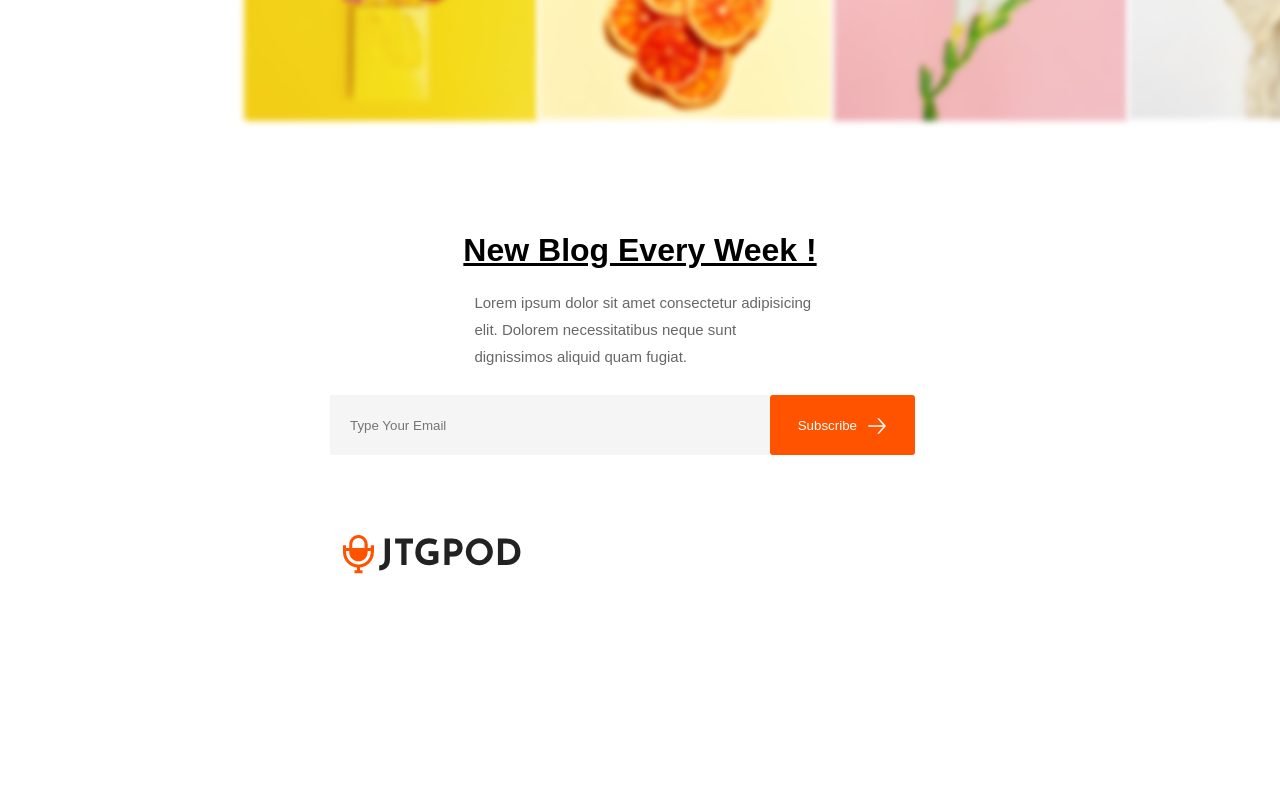
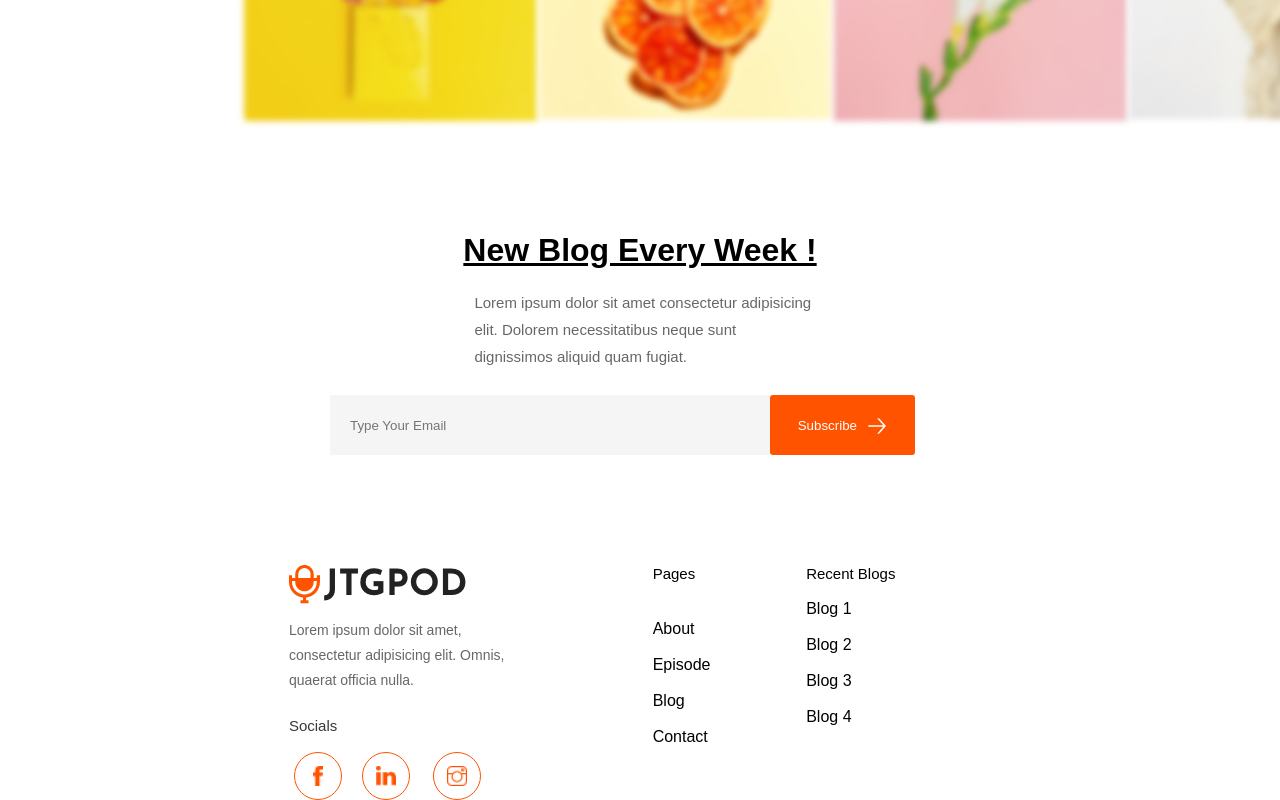
Before and after one commit to ParijaMalgaonkar/JTG-test, a plain HTML site: page HTML/index.html in a window 1280 px wide. Shown: the part 2833-3633 px from the top of the page. Before the commit the page ends 3411 px from the top, so only its background shows below. Drawn offline with Linux system fonts and the light colour scheme.

Commit message:
css changes

```diff
--- a/HTML/index.html
+++ b/HTML/index.html
@@ -243,7 +243,6 @@
                 <div class="subscribe-email">
                     <input type="text" placeholder="Type Your Email" class="emailInput"/>
                     <button class="subscribe-button explore-button">Subscribe<span class="subscribe-arrow">&#129122;</span></button>
-
                 </div>
 
             </div>
@@ -251,13 +250,34 @@
             <div class="blogslider-container footer-container">
                 <div class="footer-content">
                     <div class="logoSocials">
-                        <div class="logo">
+                        <div class="logoFooter">
                             <img src="../Assets/Mic.png" />
                             <img src="../Assets/JTGPOD-Logo.png" />
                         </div>
+                        <p class="postDesc footer-desc">Lorem ipsum dolor sit amet, consectetur adipisicing elit. Omnis, quaerat officia nulla.</p>
+                        <h3 class="footer-title" style="margin-top: 8px; color: #393939;">Socials</h3>
+                        <div class="socialmedia-logo">
+                            <div class="facebook"><img src="../Assets/facebook.png" /></div>
+                            <div class=" facebook linkedin"><img src="../Assets/linkedin.png" /></div>
+                            <div class=" facebook instagram"><img src="../Assets/instagram.png" /></div>
+                        </div>
                     </div>
-                    <div class="pages"></div>
-                    <div class="recentBlogs"></div>
+                    <div class="pages">
+                        <h3 class="footer-title" style="margin-bottom: 20px;">Pages</h3>
+                        <p class="pageslinks">About</p>
+                        <p class="pageslinks">Episode</p>
+                        <p class="pageslinks">Blog</p>
+                        <p class="pageslinks">Contact</p>
+                    </div>
+                    <div class="recentBlogs">
+                        <div class="pages">
+                            <h3 class="footer-title">Recent Blogs</h3>
+                            <p class="pageslinks">Blog 1</p>
+                            <p class="pageslinks">Blog 2</p>
+                            <p class="pageslinks">Blog 3</p>
+                            <p class="pageslinks">Blog 4</p>
+                        </div>
+                    </div>
                     <div class="partners"></div>
 
 
--- a/Styles/styles.css
+++ b/Styles/styles.css
@@ -394,6 +394,10 @@ body {
     padding: 0;
 }
 
+.feedImage:hover {
+    /* background-image: ; */
+}
+
 
 
 /*Subscribe to blogs section*/
@@ -445,3 +449,77 @@ body {
 
 
 /*Footer Section*/
+
+.footer-container {
+    display: flex;
+    flex-direction: column;
+    margin-top: 110px;
+    width: 62%;
+}
+
+
+.footer-content {
+    display: flex;
+    justify-content: space-evenly;
+    align-items: flex-start;
+    width: 100%;
+}
+
+.logoSocials {
+    display: flex;
+    flex-direction: column;
+    width: 30%;
+    align-items: flex-start;
+    justify-content: flex-start;
+    margin-right: 80px;
+}
+
+.footer-title {
+    font-family: Arial, Helvetica, sans-serif;
+    font-size: 15px;
+    font-weight: 500;
+}
+
+.footer-desc {
+    font-size: 14px;
+    align-self: center;
+    margin-top: 10px;
+}
+
+.socialmedia-logo {
+    display: flex;
+    margin-top: 18px;
+    justify-items: flex-start;
+}
+
+.facebook {
+    display: flex;
+    justify-content: center;
+    flex-direction: row;
+    padding: 13px;
+    width: 20px;
+    height: 20px;
+    margin-left: 5px;
+    border-radius: 50%;
+    border: 1px solid #FF5300;
+    color: #FF5300;
+    background: white;
+}
+
+.linkedin{
+    margin-left: 20px;
+}
+
+.instagram {
+    margin-left: 23px;
+}
+
+.pages {
+    display:flex;
+    flex-direction: column;
+    margin-right: 50px;
+}
+
+.pageslinks {
+    margin-top: 18px;
+}
```
Also changed, not shown: Assets/facebook.png (renamed from Assets/JTG Pod Assignment assets/facebook.png), Assets/instagram.png (renamed from Assets/JTG Pod Assignment assets/instagram.png), Assets/linkedin.png (renamed from Assets/JTG Pod Assignment assets/linkedin.png).
